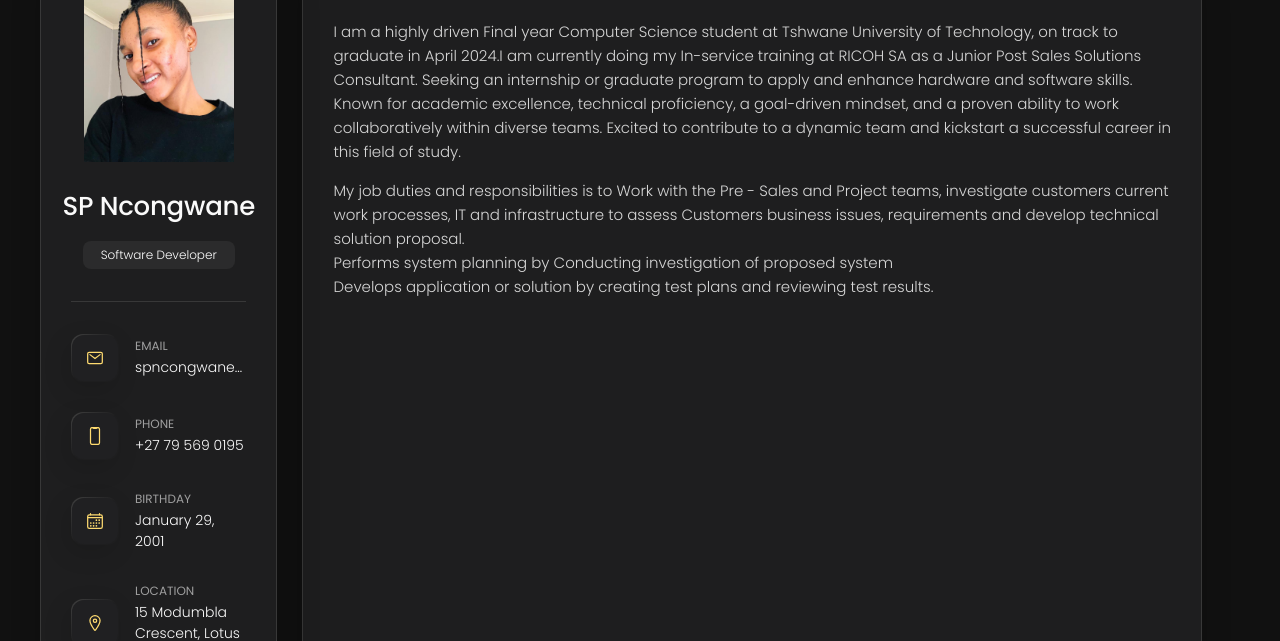
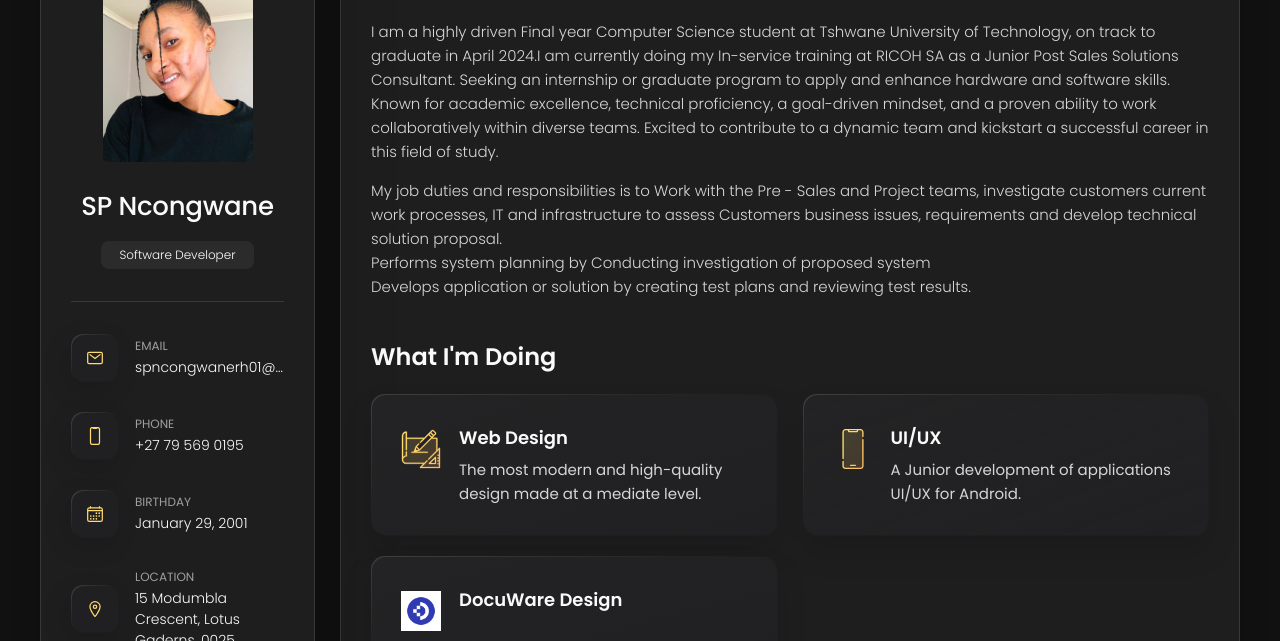
Before and after one commit to Sphesihlerh/portfoilo, a plain HTML site: page index.html in a window 1280 px wide. Shown: the part 159-800 px from the top of the page. Drawn offline with nearby package versions, Linux system fonts and the light colour scheme.

Commit message:
Add files via upload

```diff
--- a/index.html
+++ b/index.html
@@ -221,7 +221,7 @@
 
         <section class="service">
 
-          <!--<h3 class="h3 service-title">What i'm doing</h3>
+          <h3 class="h3 service-title">What i'm doing</h3>
 
           <ul class="service-list">
 
@@ -254,13 +254,13 @@
                 <h4 class="h4 service-item-title">UI/UX</h4>
 
                 <p class="service-item-text">
-                  A Junior development of applications UI/UX for Android and Desktop.
+                  A Junior development of applications UI/UX for Android.
                 </p>
               </div>
 
-            </li> -->
+            </li>
 
-            <!-- <li class="service-item">
+             <li class="service-item">
 
               <div class="service-icon-box">
                 <img src="docuware.png" alt="camera icon" width="40">
@@ -274,7 +274,7 @@
                 </p>
               </div>
 
-            </li> -->
+            </li>
 
           </ul>
 
@@ -593,7 +593,7 @@
 
           <ul class="project-list">
 
-            <!--<li class="project-item  active" data-filter-item data-category="web design">
+            <li class="project-item  active" data-filter-item data-category="web design">
               <a href="#">
 
                 <figure class="project-img">
@@ -609,9 +609,9 @@
                 <p class="project-category">Web development</p>
 
               </a>
-            </li>-->
+            </li>
 
-            <!--<li class="project-item  active" data-filter-item data-category="web development">
+            <li class="project-item  active" data-filter-item data-category="web development">
               <a href="#">
 
                 <figure class="project-img">
@@ -627,9 +627,9 @@
                 <p class="project-category">Web development</p>
 
               </a>
-            </li>-->
+            </li>
 
-            <!--<li class="project-item  active" data-filter-item data-category="web design">
+            <li class="project-item  active" data-filter-item data-category="web design">
               <a href="#">
 
                 <figure class="project-img">
@@ -645,9 +645,9 @@
                 <p class="project-category">Web design</p>
 
               </a>
-            </li>-->
+            </li>
 
-            <!--<li class="project-item  active" data-filter-item data-category="applications">
+            <li class="project-item  active" data-filter-item data-category="applications">
               <a href="#">
 
                 <figure class="project-img">
@@ -663,9 +663,9 @@
                 <p class="project-category">Applications</p>
 
               </a>
-            </li> -->
+            </li>
 
-            <!--<li class="project-item  active" data-filter-item data-category="web design">
+            <li class="project-item  active" data-filter-item data-category="web design">
               <a href="#">
 
                 <figure class="project-img">
@@ -681,7 +681,7 @@
                 <p class="project-category">Web design</p>
 
               </a>
-            </li>-->
+            </li>
 
             <li class="project-item  active" data-filter-item data-category="web development">
               <a href="https://taxify-uberlike.000webhostapp.com/">
@@ -701,7 +701,7 @@
               </a>
             </li>
 
-            <!--<li class="project-item  active" data-filter-item data-category="web development">
+            <li class="project-item  active" data-filter-item data-category="web development">
               <a href="#">
 
                 <figure class="project-img">
@@ -717,9 +717,9 @@
                 <p class="project-category">Web development</p>
 
               </a>
-            </li>-->
+            </li>
 
-            <!--<li class="project-item  active" data-filter-item data-category="applications">
+            <li class="project-item  active" data-filter-item data-category="applications">
               <a href="#">
 
                 <figure class="project-img">
@@ -735,9 +735,9 @@
                 <p class="project-category">Applications</p>
 
               </a>
-            </li>-->
+            </li>
 
-            <!--<li class="project-item  active" data-filter-item data-category="web development">
+            <li class="project-item  active" data-filter-item data-category="web development">
               <a href="#">
 
                 <figure class="project-img">
@@ -753,7 +753,7 @@
                 <p class="project-category">Web development</p>
 
               </a>
-            </li> -->
+            </li>
 
           </ul>
 
```
